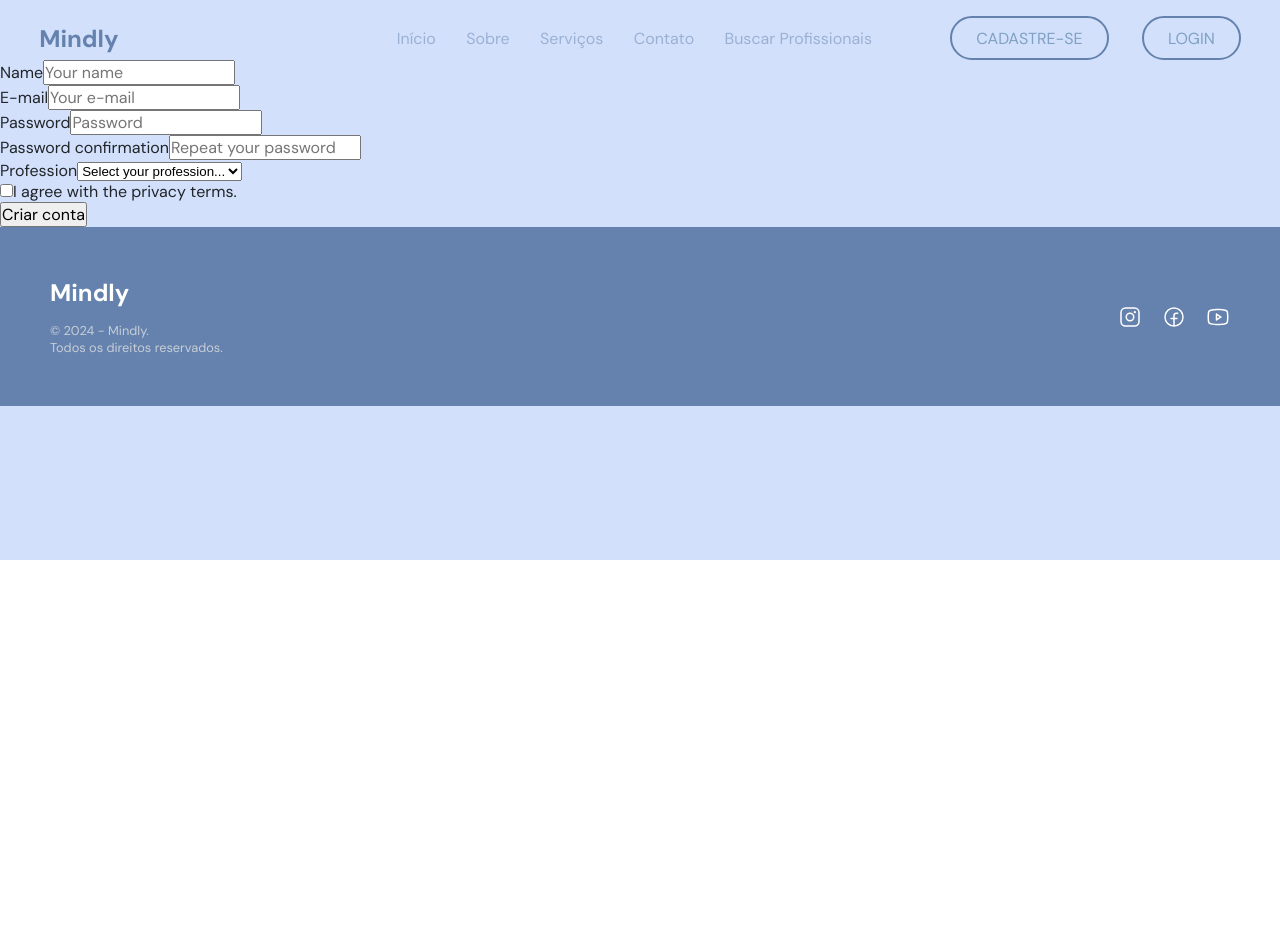
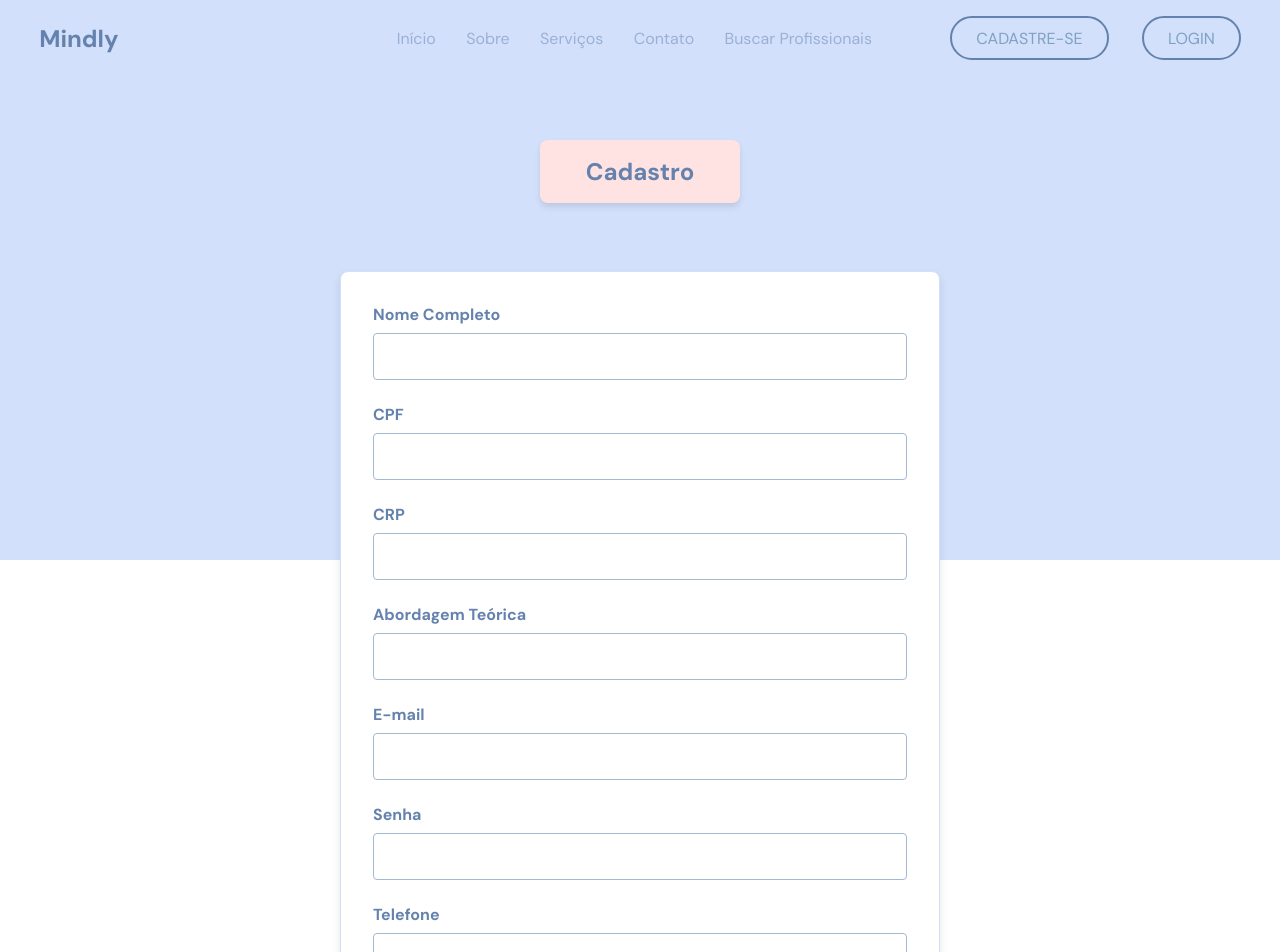
Before and after one commit to Italo-Yan/Mindly, a React (Vite) app in the folder frontend/: page /professional in a window 1280 px wide. Shown: the top 952 px of the page. Before the commit the page ends 800 px from the top, so only its background shows below. Built offline with nearby package versions, Linux system fonts and the light colour scheme.

Commit message:
Formulário de Cadastro utilizando zod e c css inicial implementado, faltando ajustes

```diff
--- a/frontend/package.json
+++ b/frontend/package.json
@@ -10,6 +10,7 @@
     "preview": "vite preview"
   },
   "dependencies": {
+    "@hookform/resolvers": "^3.9.1",
     "@phosphor-icons/react": "^2.1.7",
     "frontend": "file:",
     "react": "^18.3.1",
--- a/frontend/src/forms/Form.module.css
+++ b/frontend/src/forms/Form.module.css
@@ -0,0 +1,81 @@
+/* contêiner principal do formulário */
+.formContainer {
+    background-color: var(--white);
+    border: 1px solid var(--blue-100);
+    border-radius: 8px;
+    padding: 2rem;
+    max-width: 600px;
+    margin: 2rem auto;
+    box-shadow: 0px 4px 8px rgba(0, 0, 0, 0.1);
+  }
+
+  /* Cadastro título */
+  .formTitle {
+    background-color: var(--beige);
+    color: var(--blue-500);
+    font-size: 1.5rem;
+    font-weight: bold;
+    text-align: center;
+    padding: 1rem;
+    border-radius: 8px;
+    margin-top: 5rem;
+    max-width: 200px;
+    margin-left: auto;
+    margin-right: auto;
+    box-shadow: 0px 4px 6px rgba(0, 0, 0, 0.1);
+  }
+
+  /* campos e botão do formulário, usando botão padrão da aplicação */
+  form div {
+    margin-bottom: 1.5rem;
+  }
+
+  form label {
+    display: block;
+    font-weight: bold;
+    color: var(--blue-500);
+    margin-bottom: 0.5rem;
+  }
+
+  form input,
+  form textarea {
+    width: 100%;
+    padding: 0.75rem;
+    border: 1px solid var(--blue-200);
+    border-radius: 4px;
+  }
+
+  form input:focus,
+  form textarea:focus {
+    outline: none;
+    border-color: var(--blue-500);
+  }
+
+  form button {
+    display: flex;
+    justify-content: center;
+    align-items: center;
+
+    width: 50%;
+    padding: 0.8rem;
+    border: 1px solid var(--blue-500);
+    border-radius: 20px;
+
+    background-color: var(--white);
+    color: var(--blue-500);
+
+    font-size: 1rem;
+    transition: background-color 0.3s ease;
+    cursor: pointer;
+    margin: 80px auto 0 auto;
+  }
+
+  form button:hover {
+    background-color: var(--blue-100);
+  }
+
+  /*  erro */
+  .errorText {
+    color: red;
+    font-size: 12px;
+  }
--- a/frontend/src/forms/PatientForm.jsx
+++ b/frontend/src/forms/PatientForm.jsx
@@ -1,135 +1,147 @@
-import { useForm } from "react-hook-form";
-import { isEmail } from "validator";
+import { useState } from "react";
+import * as zod from "zod";
+import styles from "./Form.module.css";
+
+
+const cadastroSchema = zod.object({
+  nomeCompleto: zod
+    .string()
+    .min(15, { message: "Deve conter no mínimo 15 caracteres." })
+    .max(100, { message: "Deve conter no máximo 100 caracteres." }),
+  cpf: zod
+    .string()
+    .min(11, { message: "O CPF deve conter 11 dígitos." })
+    .max(11, { message: "O CPF deve conter 11 dígitos." })
+    .regex(/^\d+$/, { message: "O CPF deve conter apenas números." }),
+  email: zod
+    .string()
+    .email({ message: "Formato de e-mail inválido." }),
+  senha: zod
+    .string()
+    .min(8, { message: "A senha deve ter pelo menos 8 caracteres." }),
+  telefone: zod
+    .string()
+    .min(10, { message: "O telefone deve conter no mínimo 10 dígitos." })
+    .max(11, { message: "O telefone deve conter no máximo 11 dígitos." })
+    .regex(/^\d+$/, { message: "O telefone deve conter apenas números." }),
+});
 
 export const Patient = () => {
-  const {
-    register,
-    handleSubmit,
-    watch,
-    formState: { errors },
-  } = useForm();
+  const [formData, setFormData] = useState({
+    nomeCompleto: '',
+    cpf: '',
+    crp: '',
+    abordagemTeorica: '',
+    email: '',
+    senha: '',
+    telefone: '',
+    descricao: '',
+  });
 
-  const watchPassword = watch("password");
+  const [errors, setErrors] = useState({});
 
-  const onSubmit = (data) => {
-    alert(JSON.stringify(data));
+  const handleChange = (e) => {
+    const { name, value } = e.target;
+    setFormData((prevData) => ({
+      ...prevData,
+      [name]: value,
+    }));
   };
 
-  console.log("RENDER");
+  const resetForm = () => {
+    setFormData({
+      nomeCompleto: '',
+      cpf: '',
+      email: '',
+      senha: '',
+      telefone: '',
+    });
+    setErrors({});
+  };
+
+  const handleSubmit = (e) => {
+    e.preventDefault();
+    const validation = cadastroSchema.safeParse(formData);
+
+    if (validation.success) {
+      console.log("Cadastro bem sucedido", formData);
+      resetForm();
+    } else {
+      const fieldErrors = {};
+      validation.error.errors.forEach((error) => {
+        fieldErrors[error.path[0]] = error.message;
+      });
+      setErrors(fieldErrors);
+      console.log("Erro de validação:", fieldErrors);
+    }
+  };
 
   return (
-    <div className="app-container">
-      <div className="form-group">
-        <label>Name</label>
+    <div>
+    <h2 className={styles.formTitle}>Cadastro</h2>
+    <form className={styles.formContainer} onSubmit={handleSubmit}>
+      <div>
+        <label htmlFor="nomeCompleto">Nome Completo</label>
         <input
-          className={errors?.name && "input-error"}
+          className={styles.input}
           type="text"
-          placeholder="Your name"
-          {...register("name", { required: true })}
+          id="nomeCompleto"
+          name="nomeCompleto"
+          value={formData.nomeCompleto}
+          onChange={handleChange}
         />
-        {errors?.name?.type === "required" && (
-          <p className="error-message">Name is required.</p>
-        )}
+        {errors.nomeCompleto && <p className={styles.errorText}>{errors.nomeCompleto}</p>}
       </div>
-
-      <div className="form-group">
-        <label>E-mail</label>
+      <div>
+        <label htmlFor="cpf">CPF</label>
         <input
-          className={errors?.email && "input-error"}
+          className={styles.input}
+          type="text"
+          id="cpf"
+          name="cpf"
+          value={formData.cpf}
+          onChange={handleChange}
+        />
+        {errors.cpf && <p className={styles.errorText}>{errors.cpf}</p>}
+      </div>
+      <div>
+        <label htmlFor="email">E-mail</label>
+        <input
+          className={styles.input}
           type="email"
-          placeholder="Your e-mail"
-          {...register("email", {
-            required: true,
-            validate: (value) => isEmail(value),
-          })}
+          id="email"
+          name="email"
+          value={formData.email}
+          onChange={handleChange}
         />
-        {errors?.email?.type === "required" && (
-          <p className="error-message">Email is required.</p>
-        )}
-
-        {errors?.email?.type === "validate" && (
-          <p className="error-message">Email is invalid.</p>
-        )}
+        {errors.email && <p className={styles.errorText}>{errors.email}</p>}
       </div>
-
-      <div className="form-group">
-        <label>Password</label>
+      <div>
+        <label htmlFor="senha">Senha</label>
         <input
-          className={errors?.password && "input-error"}
+          className={styles.input}
           type="password"
-          placeholder="Password"
-          {...register("password", { required: true, minLength: 7 })}
+          id="senha"
+          name="senha"
+          value={formData.senha}
+          onChange={handleChange}
         />
-
-        {errors?.password?.type === "required" && (
-          <p className="error-message">Password is required.</p>
-        )}
-
-        {errors?.password?.type === "minLength" && (
-          <p className="error-message">
-            Password needs to have at least 7 characters.
-          </p>
-        )}
+        {errors.senha && <p className={styles.errorText}>{errors.senha}</p>}
       </div>
-
-      <div className="form-group">
-        <label>Password confirmation</label>
+      <div>
+        <label htmlFor="telefone">Telefone</label>
         <input
-          className={errors?.passwordConfirmation && "input-error"}
-          type="password"
-          placeholder="Repeat your password"
-          {...register("passwordConfirmation", {
-            required: true,
-            validate: (value) => value === watchPassword,
-          })}
+          className={styles.input}
+          type="text"
+          id="telefone"
+          name="telefone"
+          value={formData.telefone}
+          onChange={handleChange}
         />
-        {errors?.passwordConfirmation?.type === "required" && (
-          <p className="error-message">Password confirmation is required.</p>
-        )}
-
-        {errors?.passwordConfirmation?.type === "validate" && (
-          <p className="error-message">Passwords does not match.</p>
-        )}
+        {errors.telefone && <p className={styles.errorText}>{errors.telefone}</p>}
       </div>
-      <div className="form-group">
-        <label>Profession</label>
-        <select
-          className={errors?.profession && "input-error"}
-          defaultValue="0"
-          {...register("profession", { validate: (value) => value !== "0" })}
-        >
-          <option value="0">Select your profession...</option>
-          <option value="developer">Developer</option>
-          <option value="other">Other</option>
-        </select>
-
-        {errors?.profession?.type === "validate" && (
-          <p className="error-message">Profession is required.</p>
-        )}
-      </div>
-
-      <div className="form-group">
-        <div className="checkbox-group">
-          <input
-            type="checkbox"
-            name="privacy-policy"
-            {...register("privacyTerms", {
-              validate: (value) => value === true,
-            })}
-          />
-          <label>I agree with the privacy terms.</label>
-        </div>
-
-        {errors?.privacyTerms?.type === "validate" && (
-          <p className="error-message">
-            You must agree with the privacy terms.
-          </p>
-        )}
-      </div>
-
-      <div className="form-group">
-        <button onClick={() => handleSubmit(onSubmit)()}>Criar conta</button>
-      </div>
-    </div>
-  );
+      <button className={styles.button} type="submit">Cadastrar</button>
+    </form>
+  </div>
+);
 };
--- a/frontend/src/forms/ProfessionalForm.jsx
+++ b/frontend/src/forms/ProfessionalForm.jsx
@@ -1,135 +1,195 @@
-import { useForm } from "react-hook-form";
-import { isEmail } from "validator";
+import { useState } from "react";
+import * as zod from "zod";
+import styles from "./Form.module.css";
+
+
+const cadastroSchema = zod.object({
+  nomeCompleto: zod
+    .string()
+    .min(15, { message: "Deve conter no mínimo 15 caracteres." })
+    .max(100, { message: "Deve conter no máximo 100 caracteres." }),
+  cpf: zod
+    .string()
+    .min(11, { message: "O CPF deve conter 11 dígitos." })
+    .max(11, { message: "O CPF deve conter 11 dígitos." })
+    .regex(/^\d+$/, { message: "O CPF deve conter apenas números." }),
+  crp: zod
+    .string()
+    .min(8, { message: "O CRP deve conter 8 caracteres." })
+    .max(8, { message: "O CRP deve conter 8 caracteres." }),
+  abordagemTeorica: zod
+    .string()
+    .min(4, { message: "Deve conter no mínimo 4 caracteres." })
+    .max(15, { message: "Deve conter no máximo 15 caracteres." }),
+  email: zod
+    .string()
+    .email({ message: "Formato de e-mail inválido." }),
+  senha: zod
+    .string()
+    .min(8, { message: "A senha deve ter pelo menos 8 caracteres." }),
+  telefone: zod
+    .string()
+    .min(10, { message: "O telefone deve conter no mínimo 10 dígitos." })
+    .max(11, { message: "O telefone deve conter no máximo 11 dígitos." })
+    .regex(/^\d+$/, { message: "O telefone deve conter apenas números." }),
+  descricao: zod
+    .string()
+    .optional(),
+});
 
 export const Professional = () => {
-  const {
-    register,
-    handleSubmit,
-    watch,
-    formState: { errors },
-  } = useForm();
+  const [formData, setFormData] = useState({
+    nomeCompleto: '',
+    cpf: '',
+    crp: '',
+    abordagemTeorica: '',
+    email: '',
+    senha: '',
+    telefone: '',
+    descricao: '',
+  });
 
-  const watchPassword = watch("password");
+  const [errors, setErrors] = useState({});
 
-  const onSubmit = (data) => {
-    alert(JSON.stringify(data));
+  const handleChange = (e) => {
+    const { name, value } = e.target;
+    setFormData((prevData) => ({
+      ...prevData,
+      [name]: value,
+    }));
   };
 
-  console.log("RENDER");
+  const resetForm = () => {
+    setFormData({
+      nomeCompleto: '',
+      cpf: '',
+      crp: '',
+      abordagemTeorica: '',
+      email: '',
+      senha: '',
+      telefone: '',
+      descricao: '',
+    });
+    setErrors({});
+  };
+
+  const handleSubmit = (e) => {
+    e.preventDefault();
+    const validation = cadastroSchema.safeParse(formData);
+
+    if (validation.success) {
+      console.log("Cadastro bem sucedido", formData);
+      resetForm();
+    } else {
+      const fieldErrors = {};
+      validation.error.errors.forEach((error) => {
+        fieldErrors[error.path[0]] = error.message;
+      });
+      setErrors(fieldErrors);
+      console.log("Erro de validação:", fieldErrors);
+    }
+  };
 
   return (
-    <div className="app-container">
-      <div className="form-group">
-        <label>Name</label>
+    <div>
+    <h2 className={styles.formTitle}>Cadastro</h2>
+    <form className={styles.formContainer} onSubmit={handleSubmit}>
+      <div>
+        <label htmlFor="nomeCompleto">Nome Completo</label>
         <input
-          className={errors?.name && "input-error"}
+          className={styles.input}
           type="text"
-          placeholder="Your name"
-          {...register("name", { required: true })}
+          id="nomeCompleto"
+          name="nomeCompleto"
+          value={formData.nomeCompleto}
+          onChange={handleChange}
         />
-        {errors?.name?.type === "required" && (
-          <p className="error-message">Name is required.</p>
-        )}
+        {errors.nomeCompleto && <p className={styles.errorText}>{errors.nomeCompleto}</p>}
       </div>
-
-      <div className="form-group">
-        <label>E-mail</label>
+      <div>
+        <label htmlFor="cpf">CPF</label>
         <input
-          className={errors?.email && "input-error"}
+          className={styles.input}
+          type="text"
+          id="cpf"
+          name="cpf"
+          value={formData.cpf}
+          onChange={handleChange}
+        />
+        {errors.cpf && <p className={styles.errorText}>{errors.cpf}</p>}
+      </div>
+      <div>
+        <label htmlFor="crp">CRP</label>
+        <input
+          className={styles.input}
+          type="text"
+          id="crp"
+          name="crp"
+          value={formData.crp}
+          onChange={handleChange}
+        />
+        {errors.crp && <p className={styles.errorText}>{errors.crp}</p>}
+      </div>
+      <div>
+        <label htmlFor="abordagemTeorica">Abordagem Teórica</label>
+        <input
+          className={styles.input}
+          type="text"
+          id="abordagemTeorica"
+          name="abordagemTeorica"
+          value={formData.abordagemTeorica}
+          onChange={handleChange}
+        />
+        {errors.abordagemTeorica && <p className={styles.errorText}>{errors.abordagemTeorica}</p>}
+      </div>
+      <div>
+        <label htmlFor="email">E-mail</label>
+        <input
+          className={styles.input}
           type="email"
-          placeholder="Your e-mail"
-          {...register("email", {
-            required: true,
-            validate: (value) => isEmail(value),
-          })}
+          id="email"
+          name="email"
+          value={formData.email}
+          onChange={handleChange}
         />
-        {errors?.email?.type === "required" && (
-          <p className="error-message">Email is required.</p>
-        )}
-
-        {errors?.email?.type === "validate" && (
-          <p className="error-message">Email is invalid.</p>
-        )}
+        {errors.email && <p className={styles.errorText}>{errors.email}</p>}
       </div>
-
-      <div className="form-group">
-        <label>Password</label>
+      <div>
+        <label htmlFor="senha">Senha</label>
         <input
-          className={errors?.password && "input-error"}
+          className={styles.input}
           type="password"
-          placeholder="Password"
-          {...register("password", { required: true, minLength: 7 })}
+          id="senha"
+          name="senha"
+          value={formData.senha}
+          onChange={handleChange}
         />
-
-        {errors?.password?.type === "required" && (
-          <p className="error-message">Password is required.</p>
-        )}
-
-        {errors?.password?.type === "minLength" && (
-          <p className="error-message">
-            Password needs to have at least 7 characters.
-          </p>
-        )}
+        {errors.senha && <p className={styles.errorText}>{errors.senha}</p>}
       </div>
-
-      <div className="form-group">
-        <label>Password confirmation</label>
+      <div>
+        <label htmlFor="telefone">Telefone</label>
         <input
-          className={errors?.passwordConfirmation && "input-error"}
-          type="password"
-          placeholder="Repeat your password"
-          {...register("passwordConfirmation", {
-            required: true,
-            validate: (value) => value === watchPassword,
-          })}
+          className={styles.input}
+          type="text"
+          id="telefone"
+          name="telefone"
+          value={formData.telefone}
+          onChange={handleChange}
         />
-        {errors?.passwordConfirmation?.type === "required" && (
-          <p className="error-message">Password confirmation is required.</p>
-        )}
-
-        {errors?.passwordConfirmation?.type === "validate" && (
-          <p className="error-message">Passwords does not match.</p>
-        )}
+        {errors.telefone && <p className={styles.errorText}>{errors.telefone}</p>}
       </div>
-      <div className="form-group">
-        <label>Profession</label>
-        <select
-          className={errors?.profession && "input-error"}
-          defaultValue="0"
-          {...register("profession", { validate: (value) => value !== "0" })}
-        >
-          <option value="0">Select your profession...</option>
-          <option value="developer">Developer</option>
-          <option value="other">Other</option>
-        </select>
-
-        {errors?.profession?.type === "validate" && (
-          <p className="error-message">Profession is required.</p>
-        )}
+      <div>
+        <label htmlFor="descricao">Descrição (opcional)</label>
+        <textarea
+          className={styles.textarea}
+          id="descricao"
+          name="descricao"
+          value={formData.descricao}
+          onChange={handleChange}
+        />
       </div>
-
-      <div className="form-group">
-        <div className="checkbox-group">
-          <input
-            type="checkbox"
-            name="privacy-policy"
-            {...register("privacyTerms", {
-              validate: (value) => value === true,
-            })}
-          />
-          <label>I agree with the privacy terms.</label>
-        </div>
-
-        {errors?.privacyTerms?.type === "validate" && (
-          <p className="error-message">
-            You must agree with the privacy terms.
-          </p>
-        )}
-      </div>
-
-      <div className="form-group">
-        <button onClick={() => handleSubmit(onSubmit)()}>Criar conta</button>
-      </div>
-    </div>
-  );
+      <button className={styles.button} type="submit">Cadastrar</button>
+    </form>
+  </div>
+);
 };
```
Also changed, not shown: 1 other file (tests, documents, lock files or other folders).
